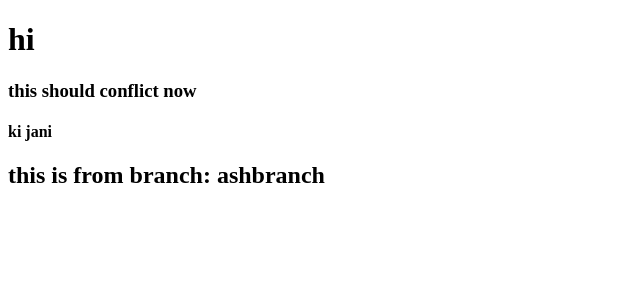
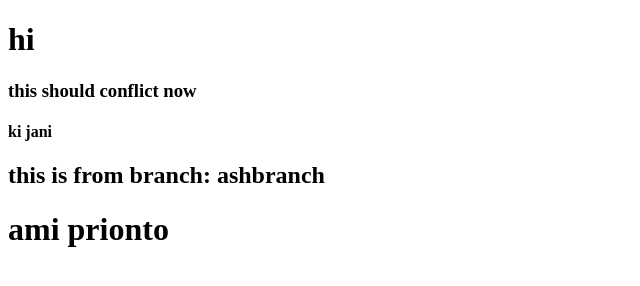
Before and after one commit to Ragib-Hasin-Muktadir/branchtest, a plain HTML site: page index.html in a window 1280 px wide. Shown: the whole page, without its empty margins (0-640 px from the left). Drawn offline with Linux system fonts and the light colour scheme.

Commit message:
priontor commit

```diff
--- a/index.html
+++ b/index.html
@@ -21,5 +21,9 @@
         <h2>this is from branch: ashbranch</h2>
     </div>
 
+    <div>
+      <h1>ami prionto</h1>
+    </div>
+
   </body>
 </html>
```
